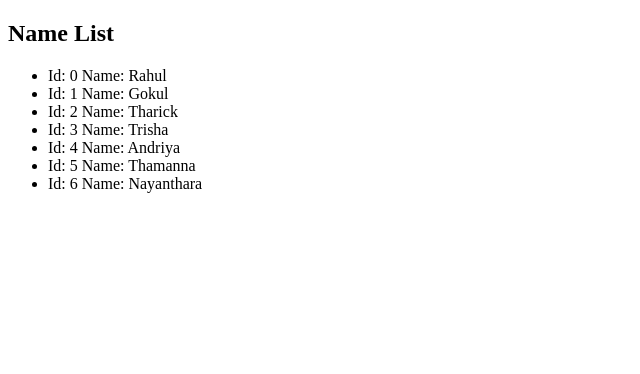
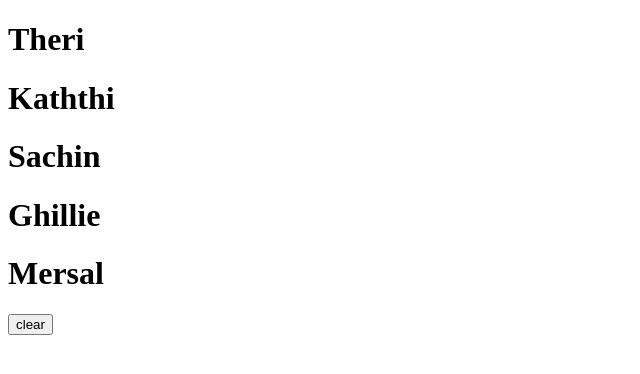
Before and after one commit to LivinkumarS/Gokul-React-Class, a React (Vite) app in the folder Gokul-Training/: page / in a window 1280 px wide. Shown: the top 374 px of the page, without its empty margins (0-640 px from the left). Built offline with nearby package versions, Linux system fonts and the light colour scheme; the HTML template or start-up script is replaced by a standard one.

Commit message:
List Rendering Using Map

```diff
--- a/Gokul-Training/src/App.jsx
+++ b/Gokul-Training/src/App.jsx
@@ -1,28 +1,32 @@
 import React, { useState } from "react";
-import Name from "./Name";
 
 export default function App() {
-  // const movieList = ["Theri", "Kaththi", "Sachin", "Ghillie", "Mersal"];
-
-  const nameList = [
-    { id: 0, name: "Rahul" },
-    { id: 1, name: "Gokul" },
-    { id: 2, name: "Tharick" },
-    { id: 3, name: "Trisha" },
-    { id: 4, name: "Andriya" },
-    { id: 5, name: "Thamanna" },
-    { id: 6, name: "Nayanthara" },
-  ];
+  const [movieList, setMovieList] = useState([
+    "Theri",
+    "Kaththi",
+    "Sachin",
+    "Ghillie",
+    "Mersal",
+  ]);
 
   return (
     <div>
-      <h2>Name List</h2>
+      {movieList.map((ele, ind) => {
+        return <h1 key={ind}>{ele}</h1>;
+      })}
 
-      <ul>
-        {nameList.map((ele, ind) => {
-          return <Name key={ind} id={ele.id} name={ele.name} />;
-        })}
-      </ul>
+      <button
+        onClick={() => {
+          setMovieList((prev) => {
+            let temp = prev;
+            temp.pop();
+
+            return [...temp];
+          });
+        }}
+      >
+        clear
+      </button>
     </div>
   );
 }
--- a/Gokul-Training/src/Name.jsx
+++ /dev/null
@@ -1,9 +0,0 @@
-import React from "react";
-
-export default function Name(prop) {
-  return (
-    <li>
-      Id: {prop.id} Name: {prop.name}
-    </li>
-  );
-}
```
